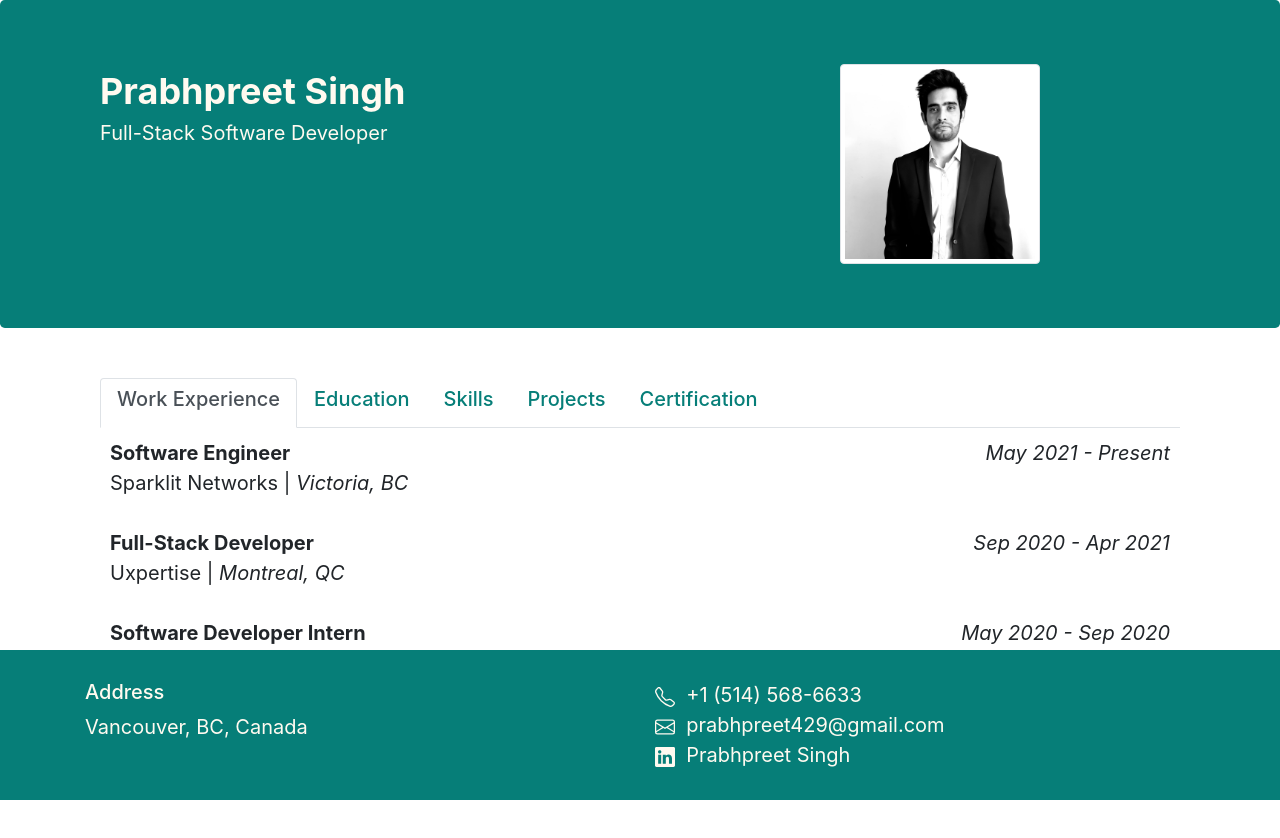
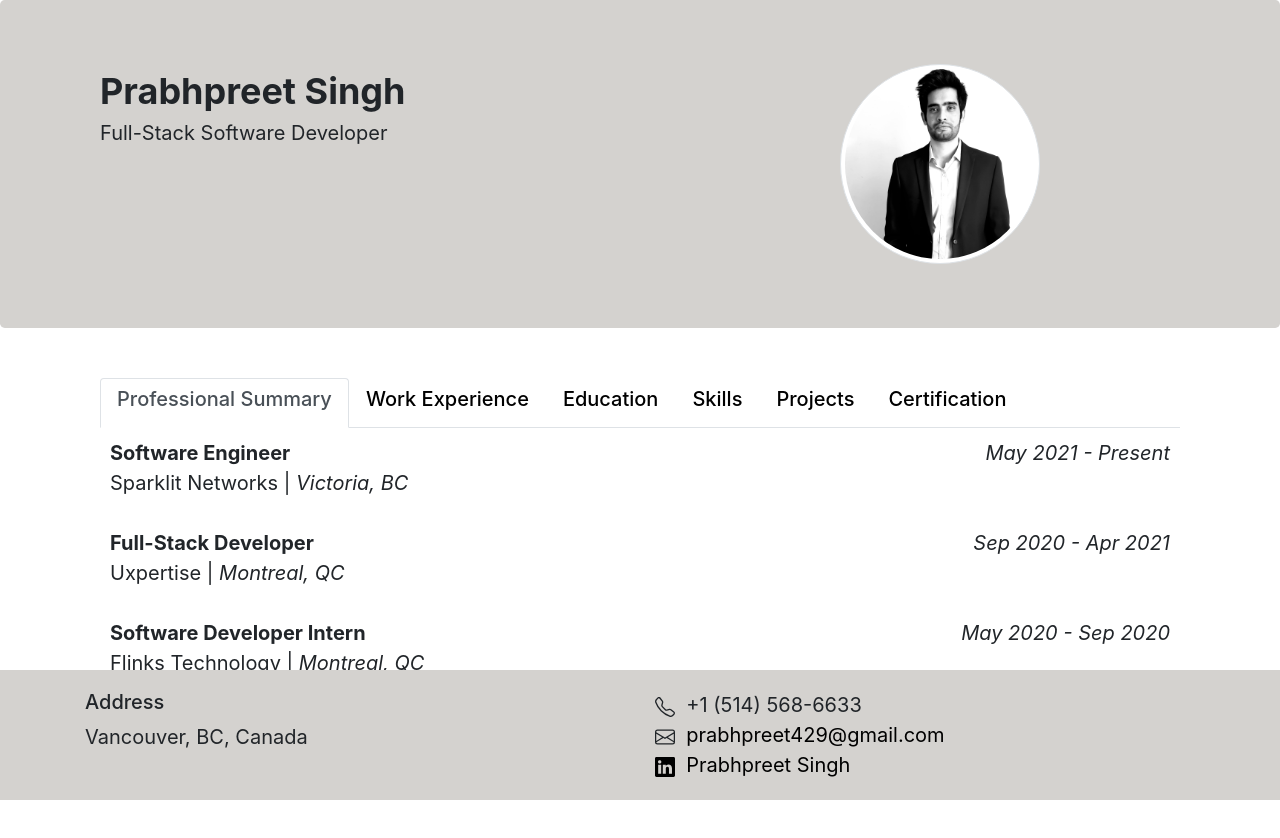
Before and after one commit to prabhpreet429/PortfolioAngular, an Angular app: page / in a window 1280 px wide. Shown: the top 838 px of the page. Built offline with nearby package versions, Linux system fonts and the light colour scheme.

Commit message:
fix site colors and add professional summary

```diff
--- a/src/app/navbar/navbar.component.css
+++ b/src/app/navbar/navbar.component.css
@@ -7,10 +7,11 @@
     padding: 50px 0px;
     min-height: 300px;
   }
+  .img-thumbnail {
+    border-radius: 50%;
+  }
   .footer {
-    height: 150px;
-    background-color: #067E78;
-    color: floralwhite;
+    background-color: #D4D2CF;
     margin: 0px auto;
     padding: 20px 0px;
     position: fixed;
@@ -21,12 +22,11 @@
     align-items: center;
   }
   .footer a {
-    color: floralwhite;
+    color: #000000;
   }
   .jumbotron {
     margin: 0px auto;
-    background: #067E78;
-    color: floralwhite;
+    background: #D4D2CF;
   }
   .tab-content {
       font-size: medium;
@@ -78,7 +78,7 @@
   .nav-link {
     font-size: 24px;
     font-weight: 600;
-    color: #067E78;
+    color: #000000;
   }
   * {
     font-size: 20px;
--- a/src/app/navbar/navbar.component.html
+++ b/src/app/navbar/navbar.component.html
@@ -17,8 +17,12 @@
   <div class = "row row-content">
   <div class = "col-12">
   <ul class="nav nav-tabs">
+    <li class="nav-item">
+      <a class="nav-link active" href="#summary"
+        role="tab" data-toggle="tab"><h5>Professional Summary</h5></a>
+    </li>
       <li class="nav-item">
-        <a class="nav-link active" href="#work"
+        <a class="nav-link" href="#work"
           role="tab" data-toggle="tab"><h5>Work Experience</h5></a>
       </li>
       <li class="nav-item">
@@ -39,6 +43,12 @@
       </li>
   </ul>
   <div class="tab-content">
+    <div role="tabpanel" class="tab-pane fade" id="summary">
+      A passionate Full Stack Developer with a strong background in working on various projects and following Agile methodologies.
+      With a proven track record of delivering high-quality software solutions, I bring a diverse skill set to the table. My deep
+      understanding of both front-end and back-end development allows me to contribute effectively to the entire software
+      development lifecycle.
+    </div>
       <div role="tabpanel" class="tab-pane fade" id="education">
           <b>Master of Engineering, Software Engineering</b>
           <i style="float: right;">Jan 2018 – Apr 2020</i><br>
@@ -78,7 +88,7 @@
       <div role="tabpanel" class="tab-pane fade" id="skills">
           <ul class = "skil">
               <li><b>Languages:</b> Java, C, C++, C#, SQL, Python, PHP </li>
-              <li><b>Web Development:</b> HTML 5, CSS 3, JavaScript, JSON, AJAX, Bootstrap 4, React (Novice) </li>
+              <li><b>Web Development:</b> HTML 5, CSS 3, JavaScript, Angular, Vue.js, Bootstrap 4, React (Novice), JSON, AJAX </li>
               <li><b>Database Technologies:</b> Oracle, MSSQL, MySQL </li>
               <li><b>Testing Framework:</b> JUnit </li>
               <li><b>Environment:</b> Visual Studio, Eclipse IDE, Netbeans IDE, intelliJ, PHPStorm </li>
@@ -115,6 +125,7 @@
           <div class="tab-content">
               <div role="tabpanel" class="tab-pane fade show active" id="Portfolio">
                   <b>Portfolio Website</b><br>
+                  <b>Github link:</b> https://github.com/prabhpreet429/PortfolioAngular<br>
                   <b>Technology Used:</b> HTML 5, CSS 3, JavaScript, BootStrap 4<br>
 
                   <div class="container">
@@ -139,6 +150,7 @@
                   </div>
                   <div role="tabpanel" class="tab-pane fade" id="data">
                       <b>Network Intrusion Detection System</b> <br>
+                      <b>Github link:</b> https://github.com/prabhpreet429/NetworkIntrusionDetection<br>
                       <b>Technology Used:</b> Python, WEKA GUI, Jupyter Notebook
                       <ul>
                           <li>Implemented preprocessing techniques on KDD Cup dataset to understand the data</li>
@@ -150,6 +162,7 @@
 
                   <div role="tabpanel" class="tab-pane fade" id="hgame" style="height: 800px;">
                       <b>HangMan Game (Word Guessing Game)</b> <br>
+                      <b>Github link:</b> https://github.com/prabhpreet429/HangMan_CSharp<br>
                       <b>Technology Used:</b> C#, MSSQL, Visual Studio
                       <ul>
                           <li>Developed a guessing game in Windows Form Application that enabled the user to login and guess the random hidden word by selecting appropriate alphabets</li>
```
Also changed, not shown: src/assets/img/port.PNG.
